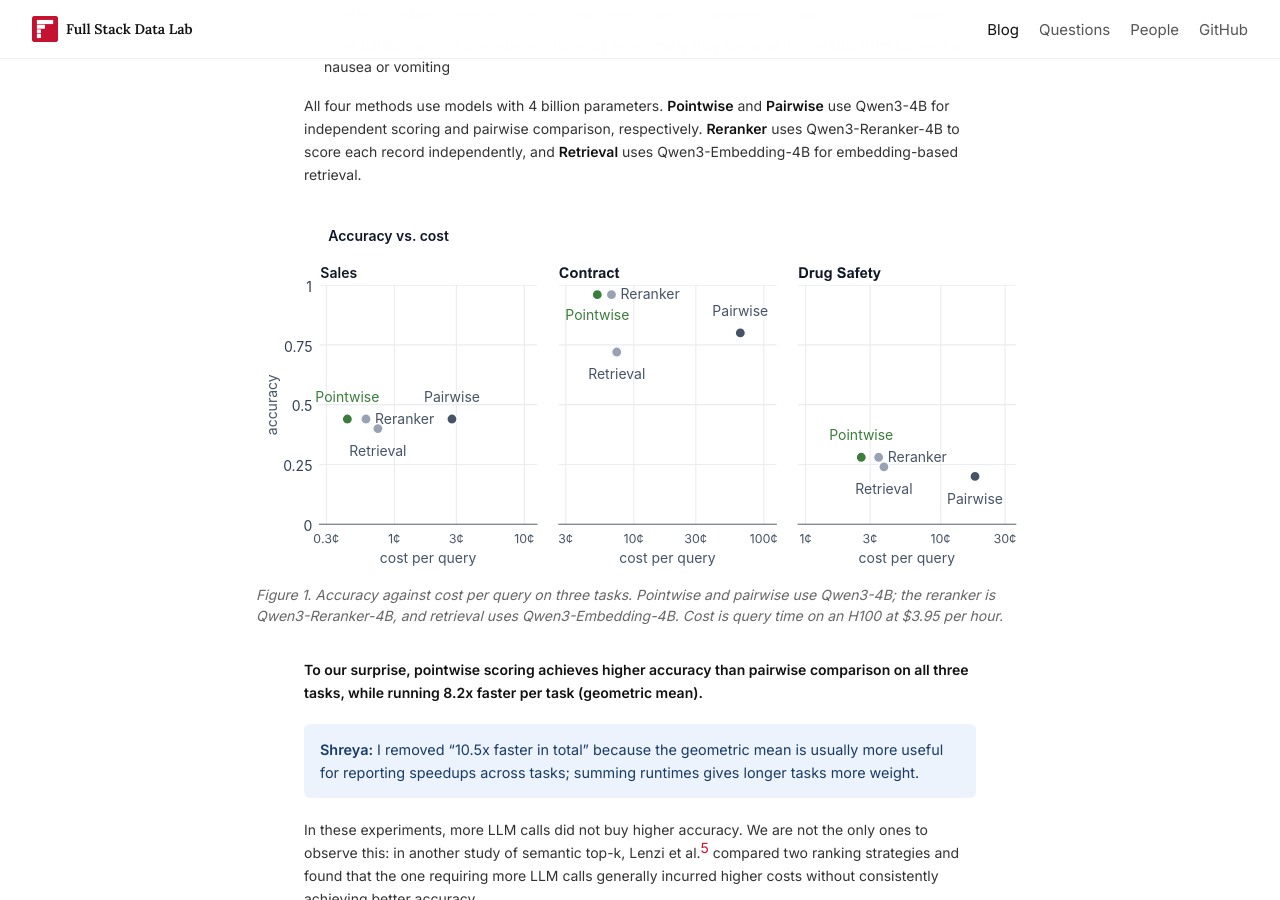
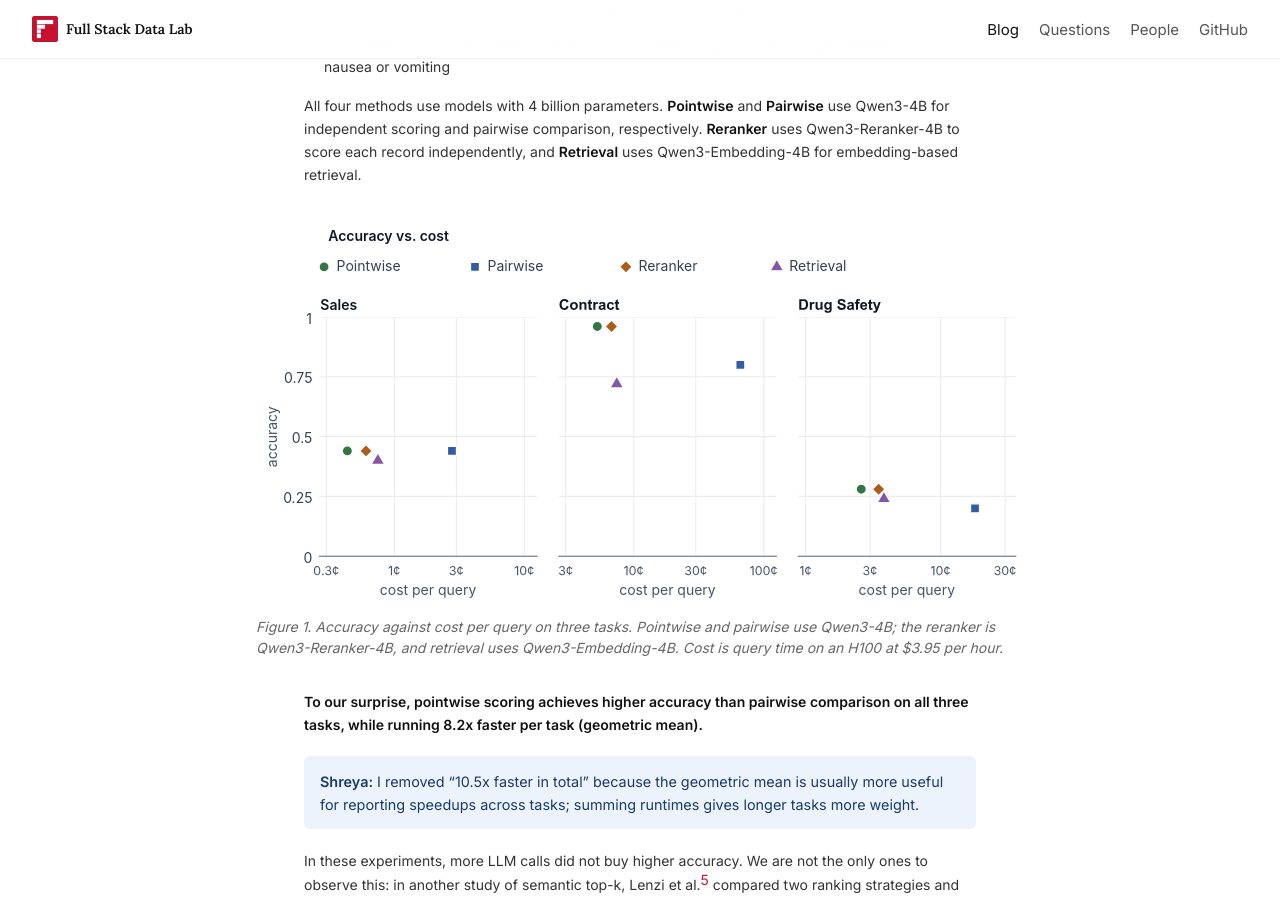
Before and after one commit to fsdatalab/fsdatalab.github.io, a Jekyll site: the page built from _posts/2026-11-11-ai-rank.md, in a window 1280 px wide and 900 px high, scrolled down 2548 px. Built offline with Jekyll 4.4.1, drawn with Linux system fonts in a browser that asks for light colours.

Commit message:
Distinguish ranking methods with a shared chart legend

```diff
--- a/_posts/2026-11-11-ai-rank.md
+++ b/_posts/2026-11-11-ai-rank.md
@@ -86,7 +86,7 @@ We compared four methods on three business-relevant semantic top-k tasks:
 All four methods use models with 4 billion parameters. **Pointwise** and **Pairwise** use Qwen3-4B for independent scoring and pairwise comparison, respectively. **Reranker** uses Qwen3-Reranker-4B to score each record independently, and **Retrieval** uses Qwen3-Embedding-4B for embedding-based retrieval.
 
 <figure id="figure-1" style="width: min(48rem, calc(100vw - 3rem)); overflow-x: auto;">
-<img style="width: 48rem; max-width: none;" src="{{ '/assets/blog/ai-rank/figure.svg' | relative_url }}?v=3" alt="Accuracy against cost per query on Sales, Contract, and Drug Safety. Pointwise is cheaper than pairwise on every task and at least as accurate.">
+<img style="width: 48rem; max-width: none;" src="{{ '/assets/blog/ai-rank/figure.svg' | relative_url }}?v=4" alt="Accuracy against cost per query on Sales, Contract, and Drug Safety. Pointwise is cheaper than pairwise on every task and at least as accurate.">
 <figcaption>Figure 1. Accuracy against cost per query on three tasks. Pointwise and pairwise use Qwen3-4B; the reranker is Qwen3-Reranker-4B, and retrieval uses Qwen3-Embedding-4B. Cost is query time on an H100 at $3.95 per hour.</figcaption>
 </figure>
 
```
Also changed, not shown: assets/blog/ai-rank/figure.svg.
